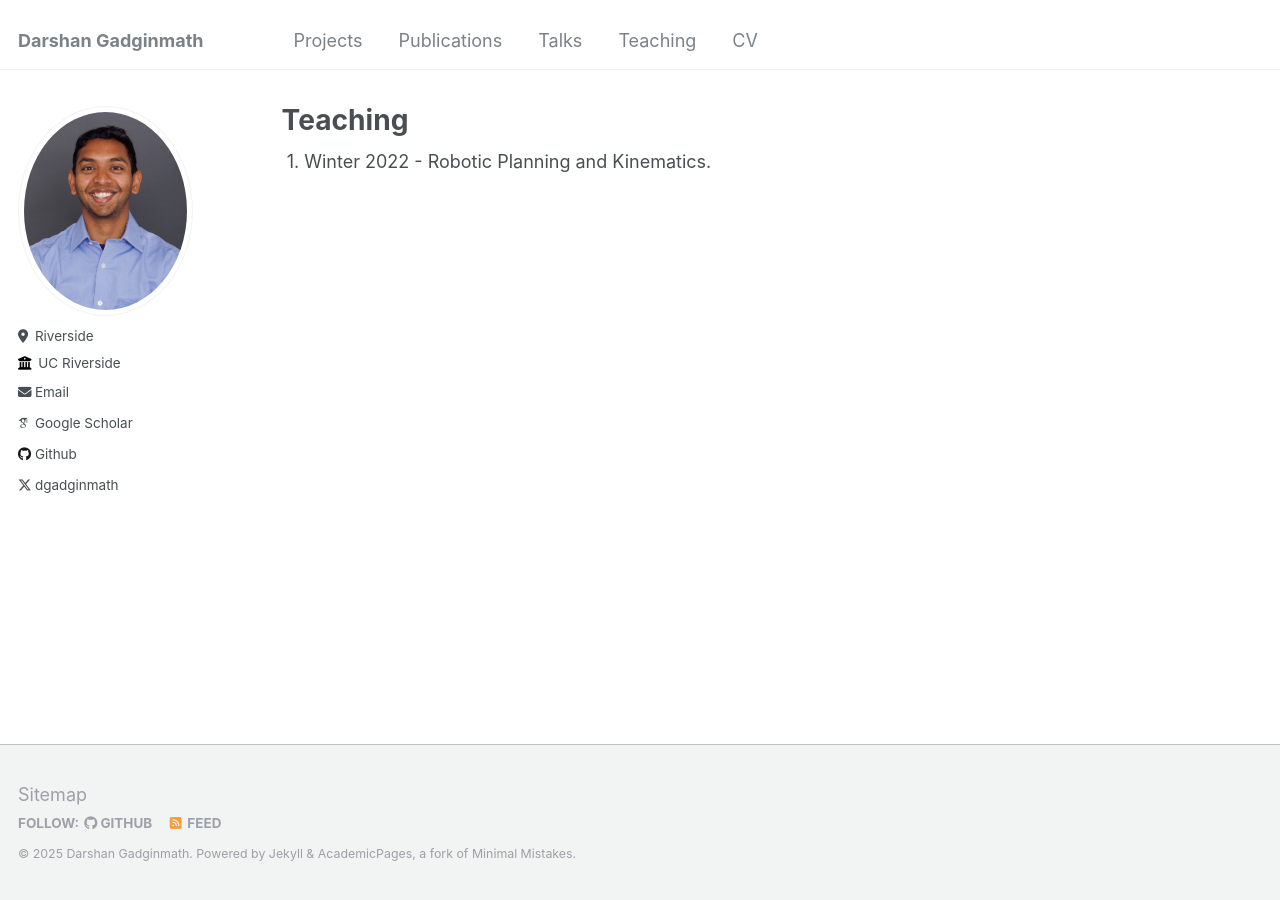
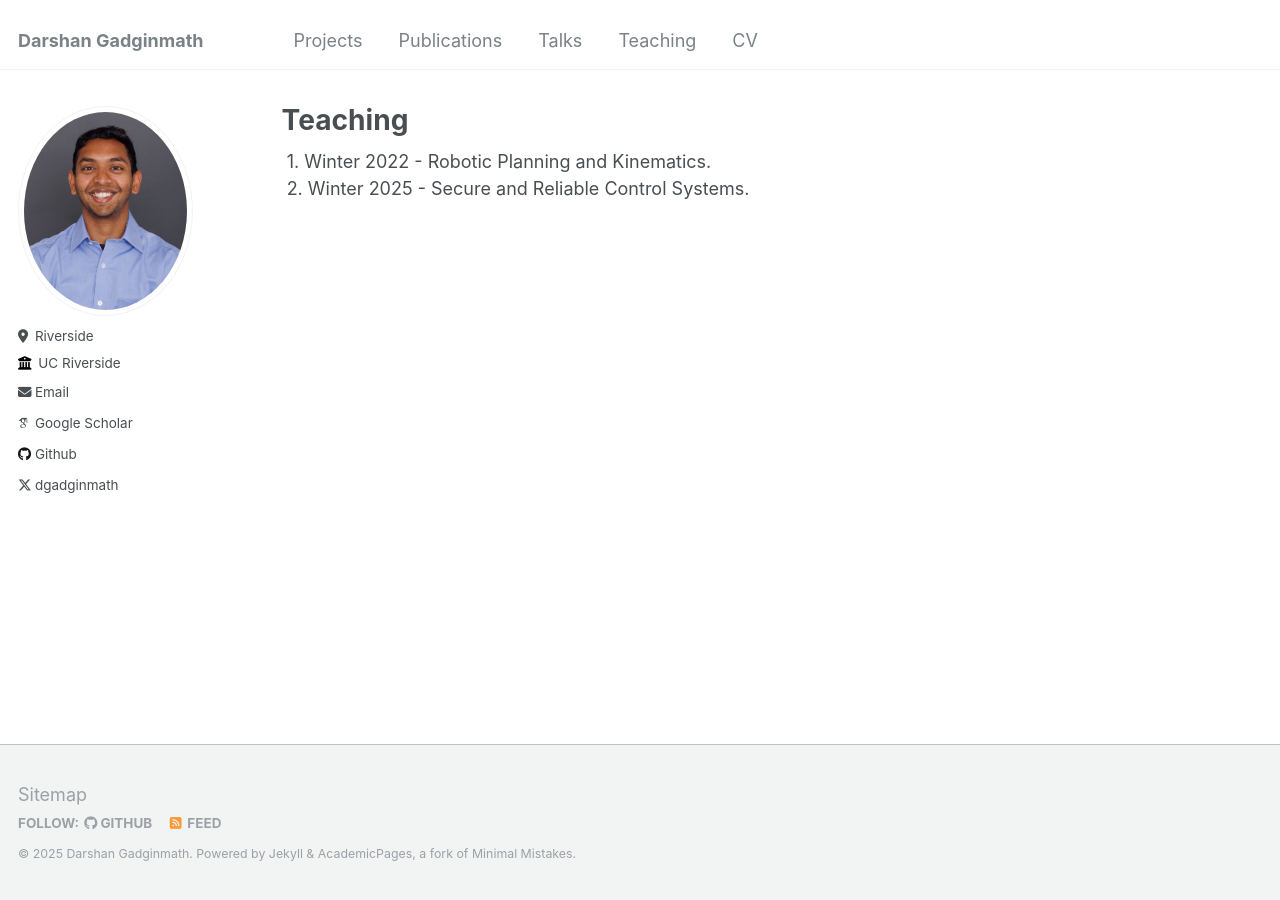
Before and after one commit to darshangm/darshangm.github.io, a Jekyll site: the page built from _pages/teaching.html, in a window 1280 px wide. Built offline with Jekyll 4.4.1, drawn with Linux system fonts in a browser that asks for light colours; some web fonts are replaced.

Commit message:
Update teaching.html

```diff
--- a/_pages/teaching.html
+++ b/_pages/teaching.html
@@ -7,6 +7,8 @@ author_profile: true
 
 <div class="wordwrap"> 1. Winter 2022 - Robotic Planning and Kinematics</a>.</div>
 
+<div class="wordwrap"> 2. Winter 2025 - Secure and Reliable Control Systems</a>.</div>
+
 <!-- {% include base_path %}
 
 {% for post in site.teaching reversed %}
```
